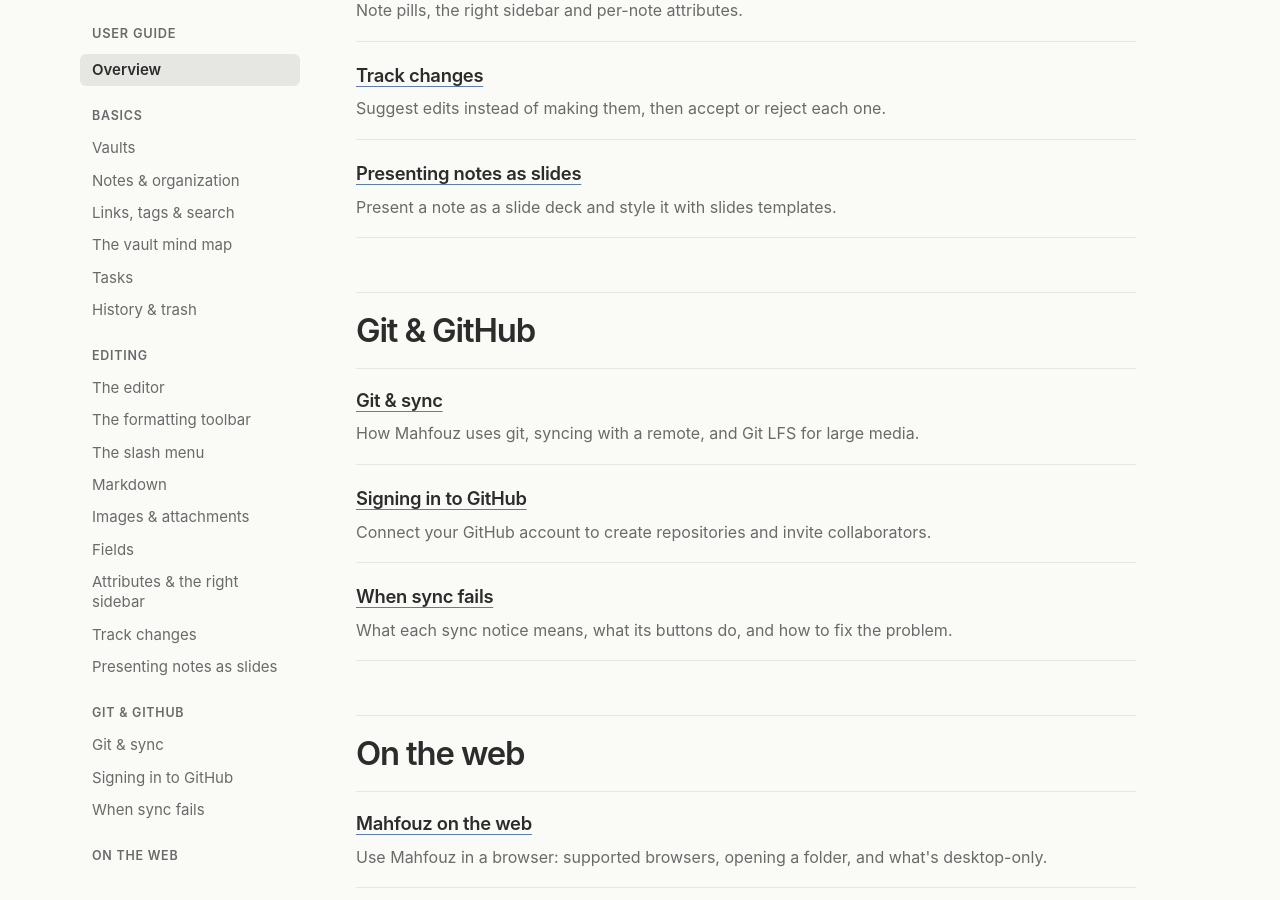
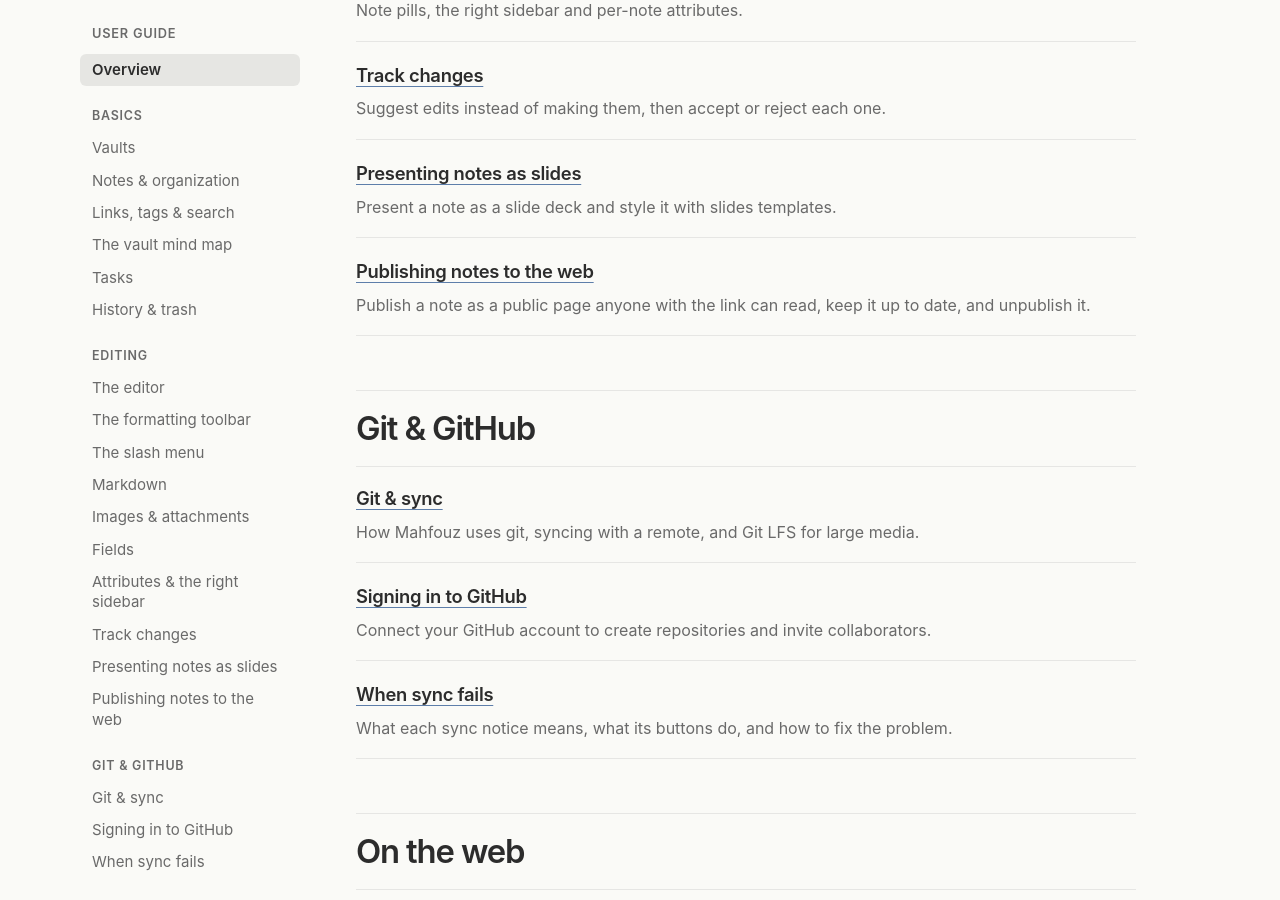
Before and after one commit to mahfouz-app/docs, a Jekyll site: the page built from guide/index.md, in a window 1280 px wide and 900 px high, scrolled down 2074 px. Built offline with Jekyll 4.4.1, drawn with Linux system fonts in a browser that asks for light colours; part of the change alters nothing that is shown.

Commit message:
docs(guide): add a page on publishing notes to the web
Covers publishing a note, what goes public and what doesn't, keeping the
page up to date (Update, auto-publish), how a published page looks (the
Preview look, callouts, the note's colours and font), the page footer's
Edit link, unpublishing, and the published/auto_publish keys.

Co-Authored-By: Claude Opus 5.5 <noreply@anthropic.com>

```diff
--- a/_data/guide.yml
+++ b/_data/guide.yml
@@ -47,6 +47,9 @@
     - slug: slides
       title: "Presenting notes as slides"
       description: "Present a note as a slide deck and style it with slides templates."
+    - slug: publishing
+      title: "Publishing notes to the web"
+      description: "Publish a note as a public page anyone with the link can read, keep it up to date, and unpublish it."
 - group: "Git & GitHub"
   pages:
     - slug: git
--- a/guide/attributes.md
+++ b/guide/attributes.md
@@ -52,7 +52,9 @@ chosen to there.
 - **Orientation** — Landscape / Portrait segmented control for PDF export
   (same as the toolbar button). Landscape is the default and writes no key.
 - **Text, highlight, background color** — a color swatch each, with a
-  clear button once set (same as the toolbar color menu).
+  clear button once set (same as the toolbar color menu). These and
+  **Font** also style the note's
+  [published page](/guide/publishing/#how-a-published-page-looks).
 - A free-form key/value table for anything else. A recognized key with a
   value its control can't show (say `orientation: sideways`) stays in the
   table so you can fix it.
--- /dev/null
+++ b/guide/publishing.md
@@ -0,0 +1,167 @@
+---
+layout: guide
+title: "Publishing notes to the web"
+description: "Publish a note as a public page anyone with the link can read, keep it up to date, and unpublish it."
+permalink: /guide/publishing/
+---
+
+Publishing turns one note into a public web page. Anyone with the link can
+read it, without Mahfouz or a GitHub account. The rest of your vault stays
+private: only that note and its images are sent.
+
+Publishing works in the desktop app and on the web. You need to be
+[signed in to GitHub](/guide/github/), and the vault needs at least one
+commit.
+
+## Publish a note
+
+Open the note's menu (right-click it in the sidebar, or **⋯ (More)** on the
+[toolbar](/guide/toolbar/)) and choose **Publish to web…**. The dialog says
+what goes public:
+
+- **The note** — its text, as it reads now.
+- **Images to upload** — every image the note shows, listed by name.
+  PNG, JPEG, GIF, WebP and AVIF images are published.
+- **Attachments that aren't published** — any other file the note links,
+  such as a PDF or an SVG, is named here and left out.
+- **Links to other notes** appear as plain text.
+- **Your vault's settings** (`.config/`) are never sent.
+
+Tick **Auto-publish changes** if you want the page to follow the note (see
+[Keeping the page up to date](#keeping-the-page-up-to-date)), then click
+**Publish**. The link is copied to your clipboard, and a notification offers
+**Open**.
+
+The page's address is the note's title followed by an id, for example
+`https://p.mahfouz.app/trip-notes-ab3de7fgh2`. If you rename the note, the
+next update changes the address, and the old one keeps working: it
+redirects to the new one. Published pages ask search engines not to index
+them.
+
+### What isn't published
+
+- **Attributes.** The page shows the note's body only. The colour and font
+  attributes change how the page looks (see
+  [How a published page looks](#how-a-published-page-looks)), but no
+  attribute is shown on the page.
+- **Pending suggestions.** A note with [track changes](/guide/track-changes/)
+  is published as it reads with every pending suggestion rejected: the
+  original text. Comments, and who wrote them, aren't published.
+- **External images.** An image from another website shows on the page only
+  if the note has **Render external images** turned on (see
+  [Media](/guide/media/)). Otherwise the page shows its alt text.
+
+### Limits
+
+- A note can be up to 1 MB, each image up to 5 MB, and the whole page up
+  to 25 MB.
+- You can have up to 100 published pages at a time.
+- Publishing a lot in a short time is slowed down for a while.
+
+## Keeping the page up to date
+
+A page doesn't change when you edit the note. To bring it up to date:
+
+- Choose **Update published page** from the note's menu.
+- Or, in the right sidebar's **Attributes** section, click **Update** next to
+  **Page out of date**. That row appears when you've changed the note since
+  you last published it.
+
+The same section shows the page's link (click it to open the page, or
+**Copy**) and the **Auto-publish** switch.
+
+**Auto-publish** updates the page a few seconds after each commit that
+changes the note, so the page follows your edits without you asking.
+
+- It works through commits, so a note with auto-commit turned off (a
+  [disk-only note](/guide/history/#auto-commit-and-disk-only-notes)) can't
+  auto-publish.
+- Changes you pull from a collaborator don't update the page. The page
+  changes when you edit the note yourself, or when you update it.
+- If the publishing service can't be reached, the update waits and is tried
+  again the next time Mahfouz starts or commits.
+- If you're signed out, or the page belongs to another account, auto-publish
+  stops for that note and a notification says why.
+
+Once a note is published, its menu also has **Copy public link** and
+**Open published page**.
+
+## How a published page looks
+
+A published page looks like the note does in the editor's
+[Preview mode](/guide/editor/):
+
+- **Always light.** The page has a white background by default, whatever
+  the reader's dark-mode setting is.
+- **The same typography** as Preview: the same headings, lists, task
+  checkboxes, tables, quotes and highlights.
+- **Callouts** (`> [!NOTE]`, `> [!TIP]`, `> [!IMPORTANT]`, `> [!WARNING]`,
+  `> [!CAUTION]`) show with their icons and colours.
+- **Code blocks** show as plain grey monospace text. Diagrams aren't drawn:
+  a Mermaid or draw.io block shows as its source text.
+- **Links to other notes** are plain text, since the notes they point to
+  aren't public.
+
+The note's own style comes along too. These [attributes](/guide/attributes/)
+apply to the page:
+
+- **Background color**, **Text color** and **Highlight color**. A colour
+  carries over when it's a six-digit hex value such as `#1e3a5f`, which is
+  what the colour picker writes. A colour typed by hand in another form
+  (say `red`) is ignored on the page.
+- **Font**. With no Font attribute, the page uses the vault's editor font
+  setting.
+
+If you set only a dark background, or only a light text colour, the rest
+of the page's colours (the text or background you didn't set, highlights,
+lines and callouts) switch to dark-theme ones so the page stays readable.
+
+Pages published before Mahfouz sent a note's style have the new look, but
+on a white background. The note's colours and font reach the page the next
+time you publish or update it.
+
+### The page's footer
+
+The bottom of every page shows **Published with Mahfouz**, when the page
+was last updated, an **Edit** link and **Report this page**.
+
+**Edit** opens Mahfouz on the web with the page:
+
+- **Edit original** — if you're signed in and can edit the repository the
+  note came from, this opens the note. If that repository isn't open in
+  Mahfouz yet, it's cloned into your browser first, after asking.
+- **Copy into my vault** — makes the page a new note in a vault you choose,
+  with its images copied into the vault's `files/` folder. The copy isn't
+  published.
+- **Sign in to edit** and **Open on GitHub** appear when they apply.
+
+## Unpublish
+
+Choose **Unpublish** from the note's menu, and confirm. The link stops
+working right away, and the note itself is unchanged.
+
+**Settings → Published pages** lists every page you've published, from any
+vault or device, with its link and when it was last updated. **Unpublish**
+there works the same way.
+
+When you delete a published note, Mahfouz asks whether to unpublish its page
+too. **Cancel** keeps the page online.
+
+If a page is unpublished somewhere else, such as from another device, the
+next update tells you, and the note stops being marked as published.
+
+## How it's stored
+
+A published note remembers its page in its own attributes:
+`published: <id>` (the page's id) and, with auto-publish on,
+`auto_publish: true`. They travel with the note through git, so another
+device or a collaborator sees the note as published. See
+[Names Mahfouz keeps for itself](/guide/attributes/#names-mahfouz-keeps-for-itself).
+
+A copy of the note (Duplicate, a template, an import, or **Copy into my
+vault**) is a new note and isn't published. Moving a note to another vault
+keeps its page.
+
+The page itself lives on Mahfouz's publishing service, not in your vault.
+Deleting the vault or its repository doesn't take the page down; unpublish
+it first.
```
